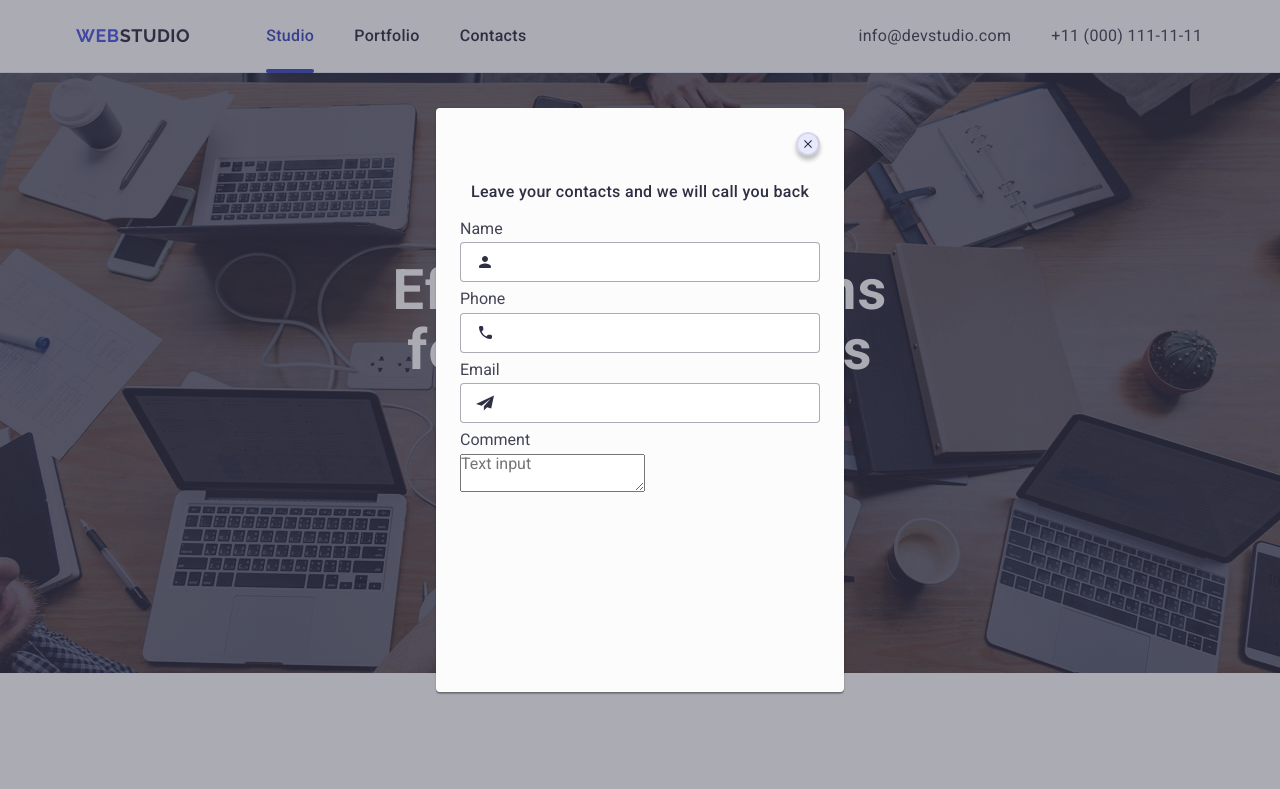
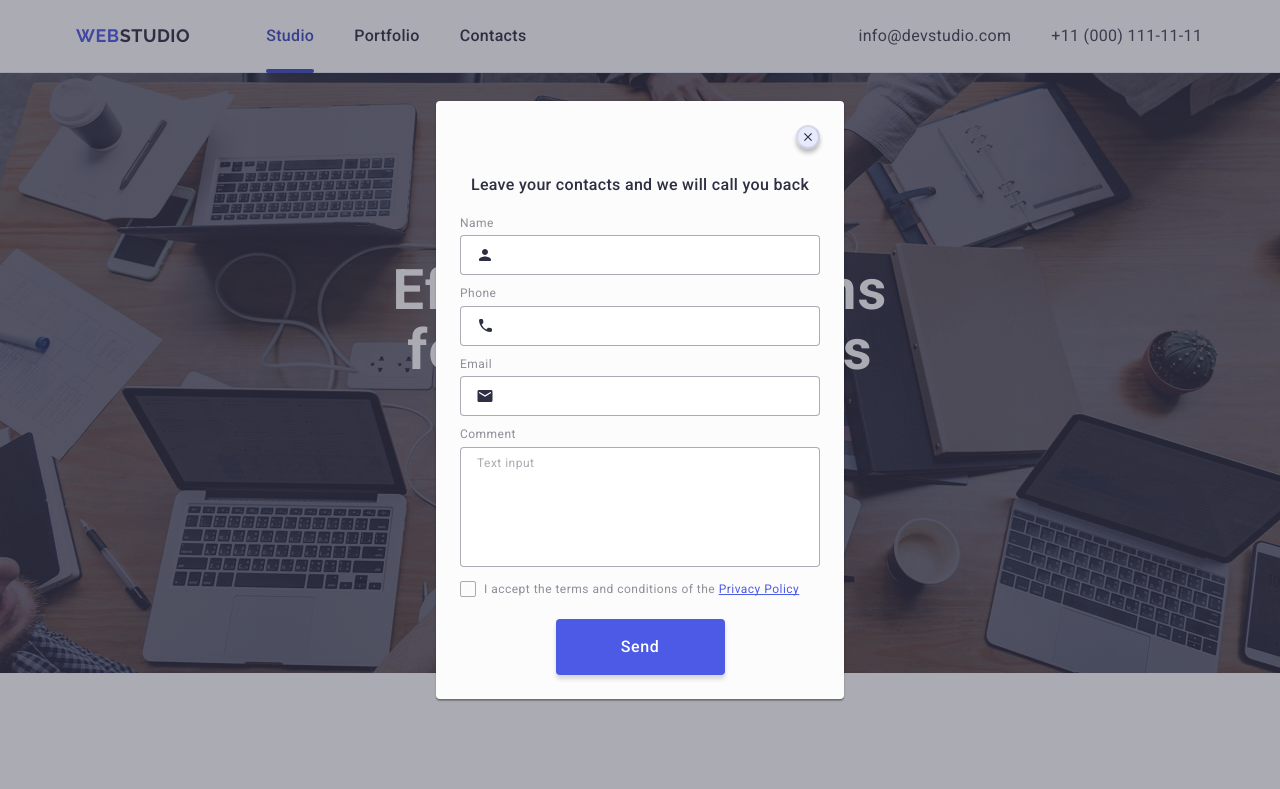
Before and after one commit to ArtemSlon/goit-markup-hw-05, a plain HTML site: page index.html in a window 1280 px wide. Shown: the top 789 px of the page. Drawn offline with nearby package versions, Linux system fonts and the light colour scheme.

Commit message:
modal overlay done

```diff
--- a/css/styless.css
+++ b/css/styless.css
@@ -173,13 +173,14 @@ font-weight: 700;
     margin: 0 auto 48px;
 }
 
-.service-button {
+.service-button { /*also used in modal overlay*/
 font-weight: 500;
 font-size: 16px;
 line-height: 1.5;
 letter-spacing: 0.04em;
 color: #fff;
 background-color: #4d5ae5;
+box-shadow: 0 4px 4px 0 rgba(0, 0, 0, 0.15);
 border-radius: 4px;
 padding: 16px 32px;
 min-width: 169px;
@@ -659,7 +660,11 @@ margin-bottom: 8px;
 }
 
 .form-fild-label {
-
+    font-weight: 400;
+    font-size: 12px;
+    line-height: 1.16667;
+    letter-spacing: 0.04em;
+    color: #8e8f99;
 }
 
 .input-fild-wrapper {
@@ -674,6 +679,7 @@ border: 1px solid rgba(46, 47, 66, 0.4);
     height: 40px;
     padding-left: 38px;
     outline: none;
+    transition: border-color 250ms cubic-bezier(0.4, 0, 0.2, 1);
 }
 
 .input-fild:focus {
@@ -681,14 +687,78 @@ border: 1px solid rgba(46, 47, 66, 0.4);
 }
 
 .form-svg {
-    fill: #2E2F42;
-    position: absolute;
-        left: 16px;
-        top: 8px;
+fill: #2E2F42;
+position: absolute;
+left: 16px;
+top: 8px;
+transition: fill 250ms cubic-bezier(0.4, 0, 0.2, 1);
 }
 
 .input-fild:focus+.form-svg {
 fill: #4D5AE5;
 }
 
+.textarea-fild {
+border: 1px solid rgba(46, 47, 66, 0.4);
+border-radius: 4px;
+width: 100%;
+height: 120px;
+resize: none;
+padding: 8px 16px;
+outline: none;
+transition: border-color 250ms cubic-bezier(0.4, 0, 0.2, 1);
+}
+
+.textarea-fild::placeholder {
+font-weight: 400;
+font-size: 12px;
+line-height: 1.17;
+letter-spacing: 0.04em;
+color: rgba(46, 47, 66, 0.4);
+}
+
+.textarea-fild:focus {
+border-color: #4d5ae5;
+}
+
+.form-fild-wrapper-checkbox {
+height: 16px;
+margin-bottom: 24px;
+}
+
+.form-custom-checkbox {
+    display: inline-flex;
+    align-items: center;
+    justify-content: center;
+    border-radius: 2px;
+    border: 1px solid rgba(46, 47, 66, 0.4);
+    width: 16px;
+    height: 16px;
+    margin-right: 8px;
+}
+
+.highlight{
+    line-height: 1.3;
+    text-decoration: underline;
+    text-decoration-skip-ink: none;
+    color: #4d5ae5;
+}
+
+.form-custom-checkbox {
+    transition: background-color 250ms cubic-bezier(0.4, 0, 0.2, 1);
+}
+
+.input-fild-checkbox:checked + .form-fild-label > .form-custom-checkbox {
+  background-color: #404BBF;
+}
+
+.form-svg-check {
+    fill: transparent;
+    transition: fill 250ms cubic-bezier(0.4, 0, 0.2, 1);
+}
+
+.input-fild-checkbox:checked + .form-fild-label > .form-custom-checkbox > .form-svg-check {
+    fill: #FFFFFF
+}
+
 /*modal overlay*
--- a/index.html
+++ b/index.html
@@ -533,7 +533,7 @@
                 id="user-email"
               />
               <svg class="form-svg" width="18" height="24">
-                <use href="./images/icons.svg#icon-send"></use>
+                <use href="./images/icons.svg#icon-email"></use>
               </svg>
             </div>
           </div>
@@ -548,6 +548,22 @@
               ></textarea>
             </div>
           </div>
+          <div class="form-fild-wrapper-checkbox">
+            <input
+              class="input-fild-checkbox visually-hidden"
+              type="checkbox"
+              name="accept_policy"
+              id="accept-policy"
+            />
+            <label class="form-fild-label" for="accept-policy"
+              ><span class="form-custom-checkbox"
+                ><svg class="form-svg-check" width="10" height="8">
+                  <use href="./images/icons.svg#icon-check"></use></svg></span
+              >I accept the terms and conditions of the
+              <a class="highlight" href="">Privacy Policy</a></label
+            >
+          </div>
+          <button class="service-button" type="submit">Send</button>
         </form>
       </div>
     </div>
```
